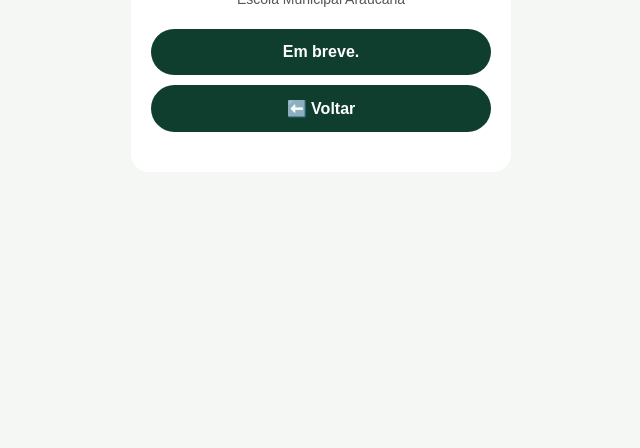
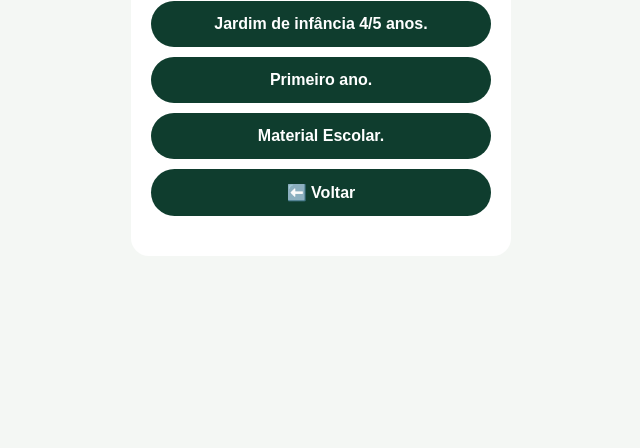
Before and after one commit to escolaaraucaria414-art/Escolaaraucaria, a plain HTML site: page comunicados.html in a window 1280 px wide. Shown: the part 352-800 px from the top of the page, without its empty margins (319-959 px from the left). Drawn offline with Linux system fonts and the light colour scheme.

Commit message:
Update comunicados.html

```diff
--- a/comunicados.html
+++ b/comunicados.html
@@ -13,8 +13,15 @@
     <h1>Comunicados</h1>
     <p>Escola Municipal Araucária</p>
 
-    <a href="#" class="link"> Em breve.
+    <a href="https://drive.google.com/file/d/1ifX-_-l7Q-4mjxAA73RHGEc9otRVHh0R/view?usp=drivesdk" class="link"> Sala de 3 anos.
     </a>
+    <a href="https://drive.google.com/file/d/1b3BBieXppZ_Au4kTx5_vYOeELWD2-Izb/view?usp=drivesdk" class="link"> Jardim de infância 4/5 anos.
+    </a>
+    <a href="https://drive.google.com/file/d/19uSZ08ISuIf4JwadMLNLlnZDKkFzSVrG/view?usp=drivesdk" class="link"> Primeiro ano.
+    </a>
+    <a href="https://drive.google.com/file/d/1tanSrEKTgkvFWw7ntXgd6zyQMASeACGn/view?usp=drivesdk" class="link"> Material Escolar.
+    </a>
+
     <a href="index.html" class="link">
       ⬅️ Voltar
     </a>
```
